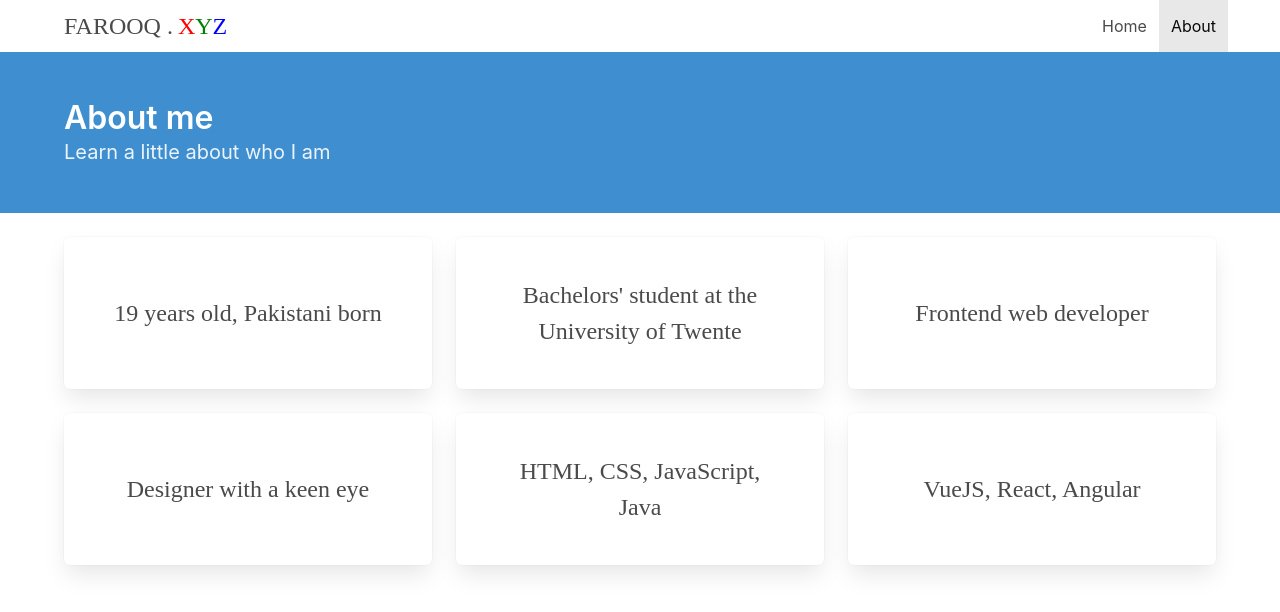
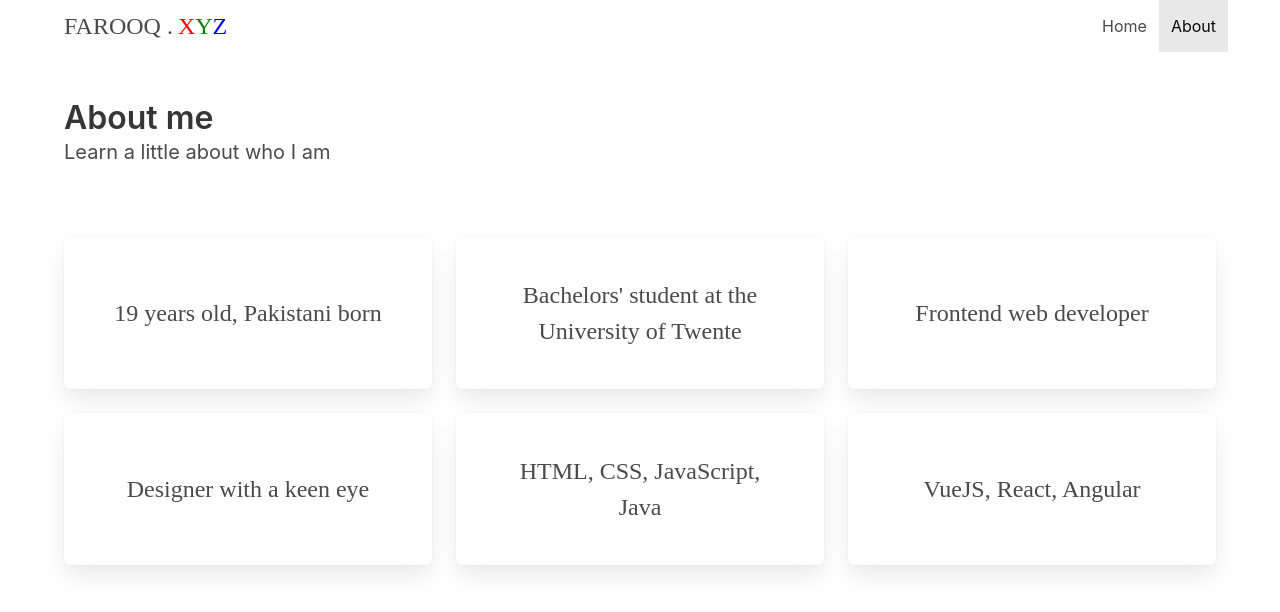
Before and after one commit to SlimShadyIAm/portfolio-vue, a Vue app: page /#/about in a window 1280 px wide. Shown: the top 612 px of the page. Built offline with nearby package versions, Linux system fonts and the light colour scheme; a web font is replaced by a local one.

Commit message:
Abstract Heroes so that type is a prop

```diff
--- a/src/components/HeroIntro.vue
+++ b/src/components/HeroIntro.vue
@@ -1,5 +1,5 @@
 <template>
-    <section class="hero is-info">
+    <section class="hero" :class="kind">
     <div class="hero-body">
         <div class="container">
         <h1 class="title">
@@ -16,6 +16,6 @@
 <script>
 export default {
     name: 'heroIntro',
-    props: ['title', 'subtitle']
+    props: ['title', 'subtitle', 'kind']
 }
 </script>
```
